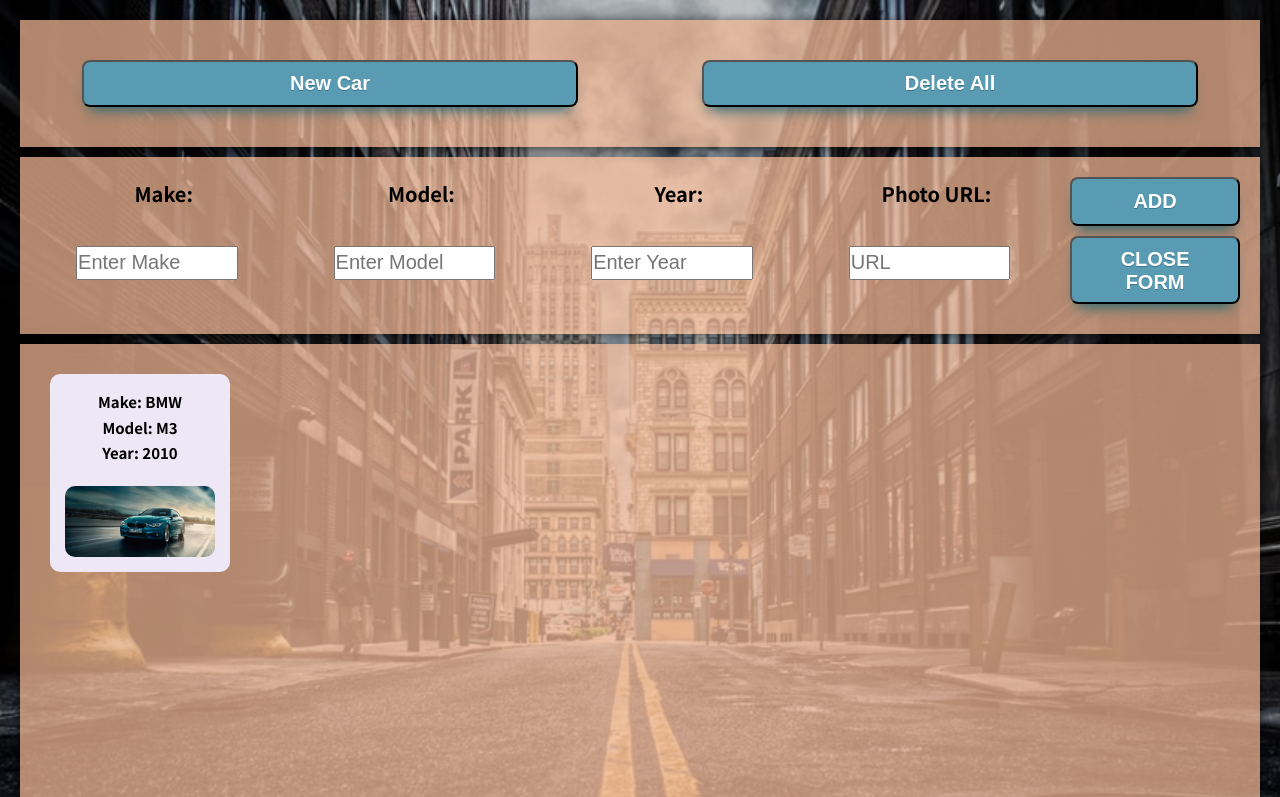
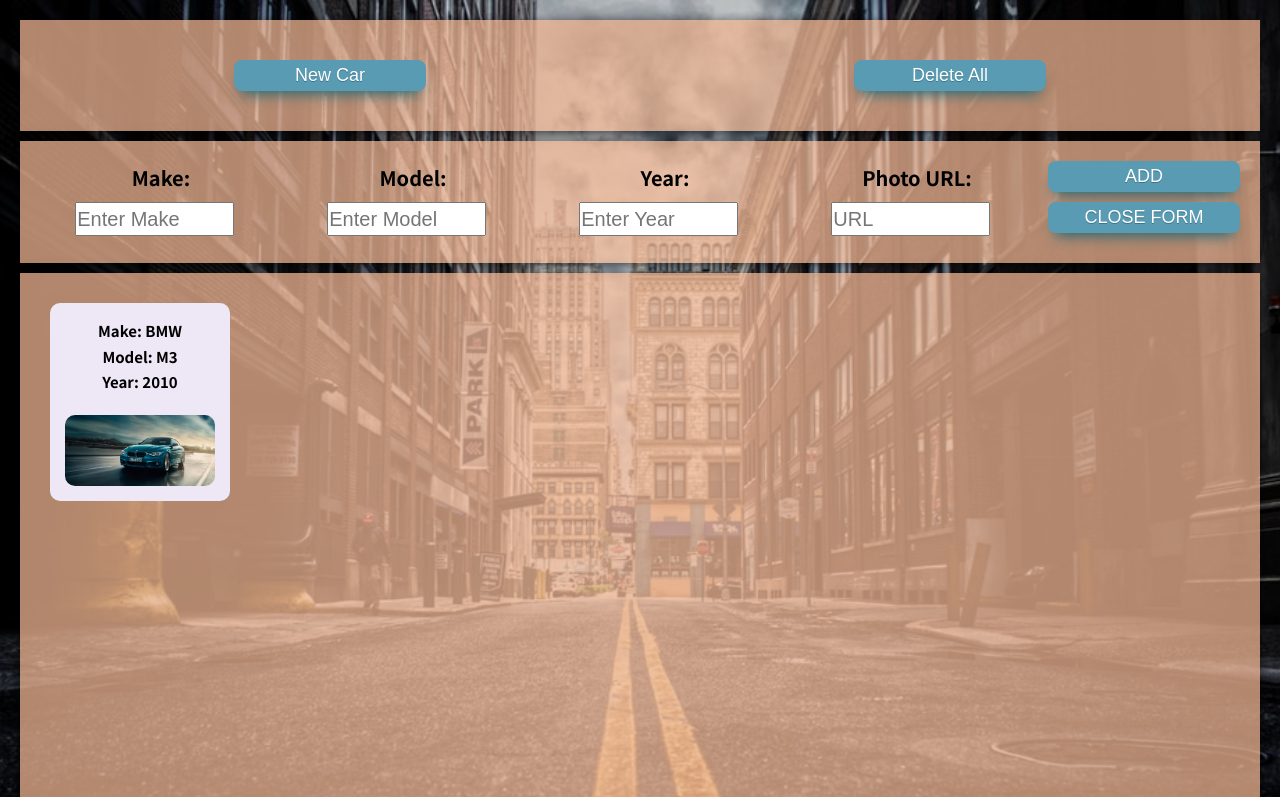
Before and after one commit to augustas3000/week6_day5_homework, a plain HTML site: page index.html in a window 1280 px wide. Both pictures are taken after a click on the button "New Car". Shown: the top 797 px of the page. Drawn offline with Linux system fonts and the light colour scheme.

Commit message:
Css update - buttons

```diff
--- a/css/main.css
+++ b/css/main.css
@@ -48,7 +48,8 @@ body {
 }
 
 .header__btn {
-  width: 40%;
+  width: 15vw;
+
   /* flex-grow: 1; */
   /* padding: 0; */
   /* height: 6rem; */
@@ -57,17 +58,18 @@ body {
   box-shadow: 0px 10px 14px -7px #276873;
 	background:rgba(236, 179, 144, 0.75);
 	background-color:#599bb3;
-	border-radius:8px;
+
 	display:inline-block;
 	cursor:pointer;
 	color:#ffffff;
 	font-family:Arial;
-	font-size:20px;
-	font-weight:bold;
-	padding: 1rem 2rem;
+	font-size: 1.8rem;
+	/* font-weight:bold; */
+	padding: 0.5rem 0.5rem;
 	text-decoration:none;
 	text-shadow:0px 1px 0px #3d768a;
-
+  border: none;
+	border-radius:8px;
 }
 
 .header__btn:hover {
@@ -150,7 +152,7 @@ body {
 .form-container__actions {
   flex-grow: 2;
   display: flex;
-  /* justify-content: space-around; */
+  justify-content: space-around;
   flex-direction: column;
 
 }
@@ -242,17 +244,35 @@ body {
   box-shadow: 0px 10px 14px -7px #276873;
   background:rgba(236, 179, 144, 0.75);
   background-color:#599bb3;
-  border-radius:8px;
-  /* display: block; */
+
+  display:inline-block;
   cursor:pointer;
   color:#ffffff;
+  font-family:Arial;
+  font-size: 1.8rem;
+  /* font-weight:bold; */
+  padding: 0.5rem 0.5rem;
+  text-decoration:none;
+  text-shadow:0px 1px 0px #3d768a;
+  border: none;
+  border-radius:8px;
+  margin-bottom: 1rem;
+  width:15vw;
+  /* height: 50%; */
+  /* box-shadow: 0px 10px 14px -7px #276873;
+  background:rgba(236, 179, 144, 0.75);
+  background-color:#599bb3;
+  border-radius:8px; */
+  /* display: block; */
+  /* cursor:pointer;
+  color:#ffffff; */
   /* font-family:Arial; */
-  font-size: 2rem;
+  /* font-size: 2rem;
   font-weight:bold;
   padding: 1rem 2rem;
   text-decoration:none;
   text-shadow:0px 1px 0px #3d768a;
-  margin-bottom: 1rem;
+/*  */
 }
 
 
```
